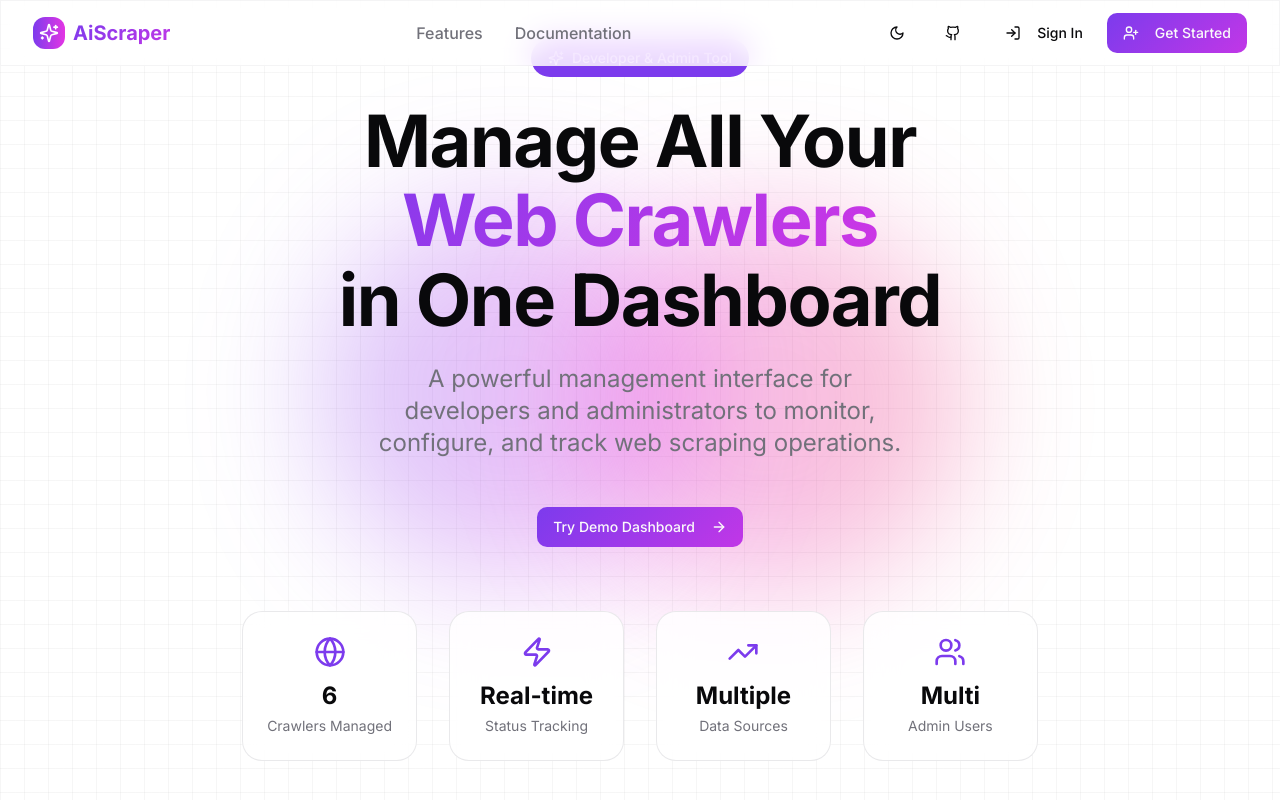
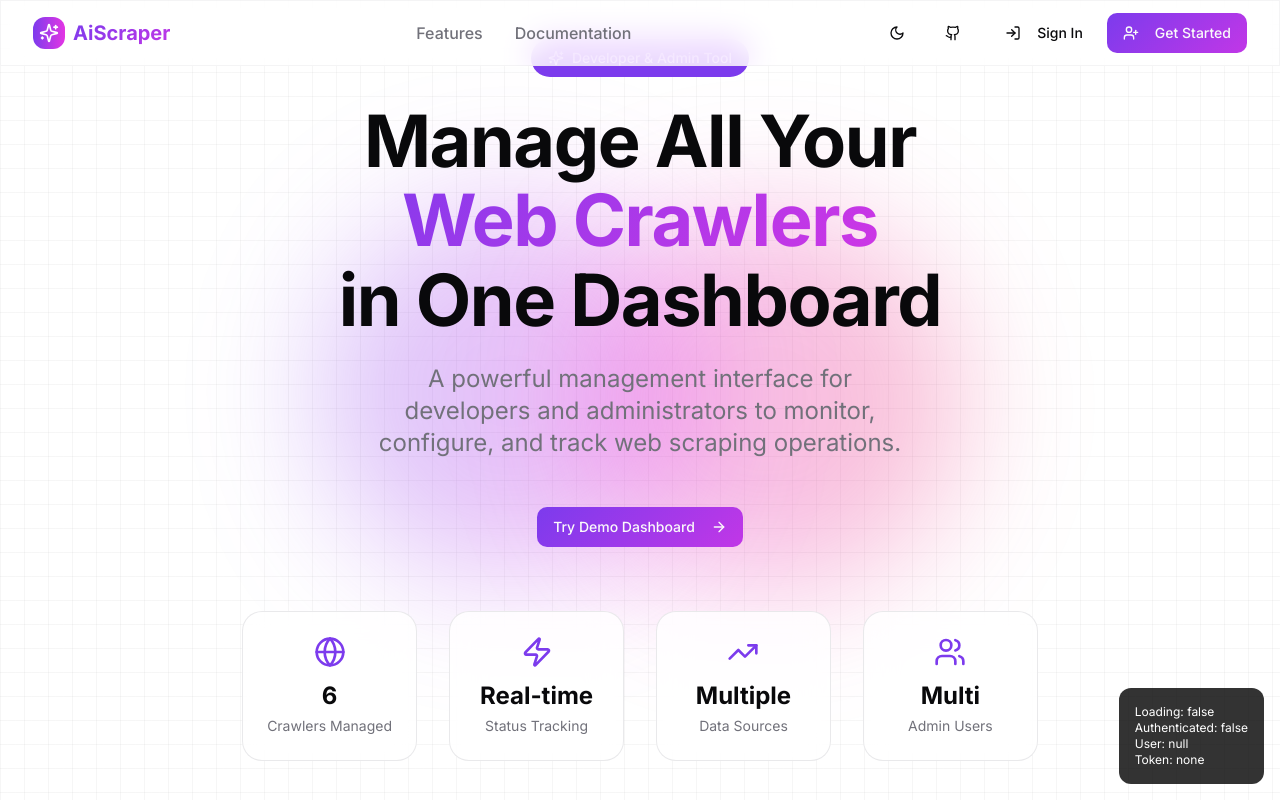
Before and after one commit to leasy-development/ai-scraper, a React (Vite) app: page / in a window 1280 px wide. Shown: the top 800 px of the page. Built offline with nearby package versions, Linux system fonts and the light colour scheme.

Commit message:
Add AuthDebug component to render in App
cgen-ca5c7879091a47a89d67c1ba4ba5e0c5

```diff
--- a/client/App.tsx
+++ b/client/App.tsx
@@ -31,6 +31,7 @@ function App() {
           <Sonner />
           <BrowserRouter>
             <div className="min-h-screen bg-background">
+              <AuthDebug />
               <Routes>
                 {/* Public routes with navigation */}
                 <Route path="/" element={
```
